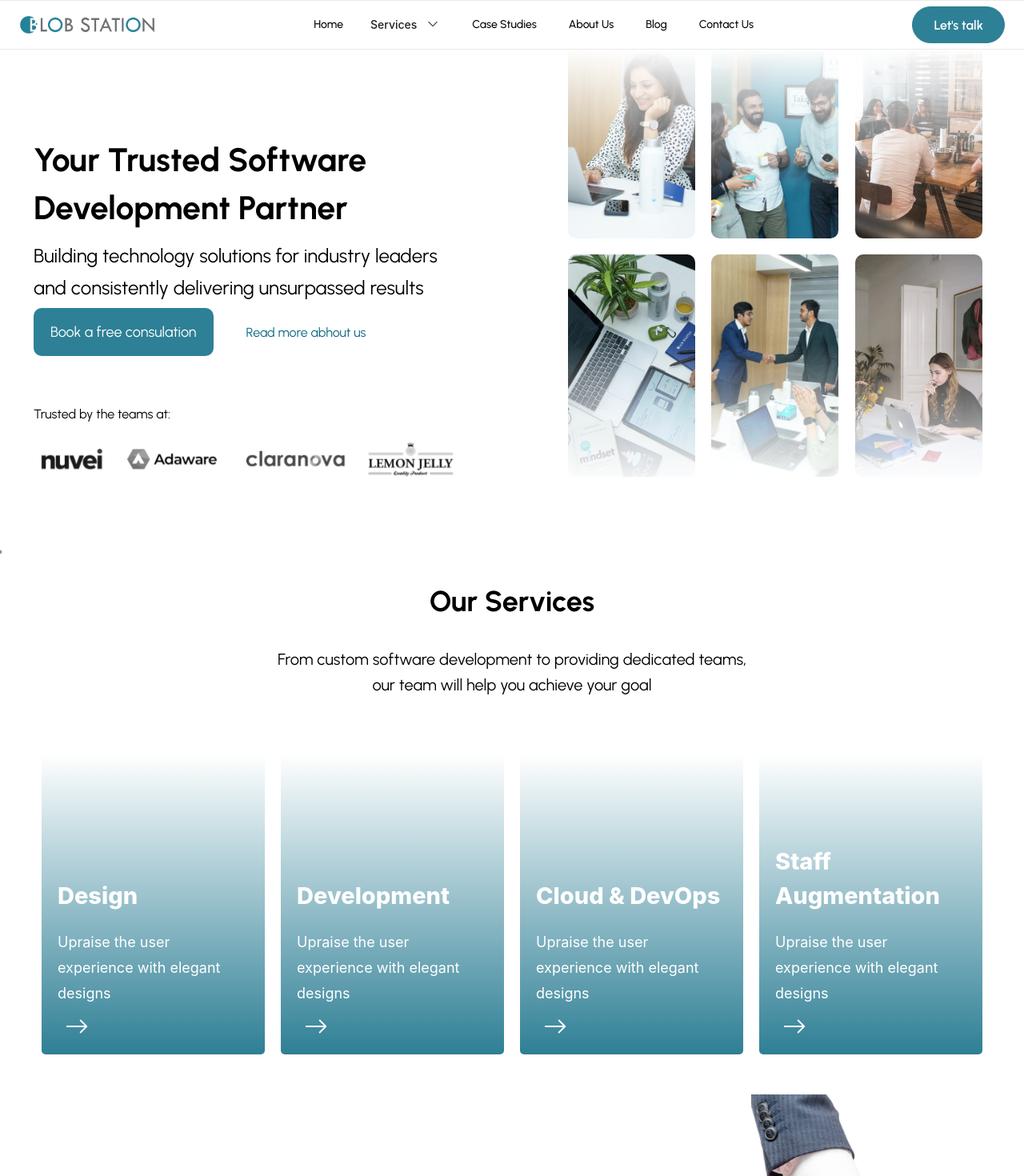
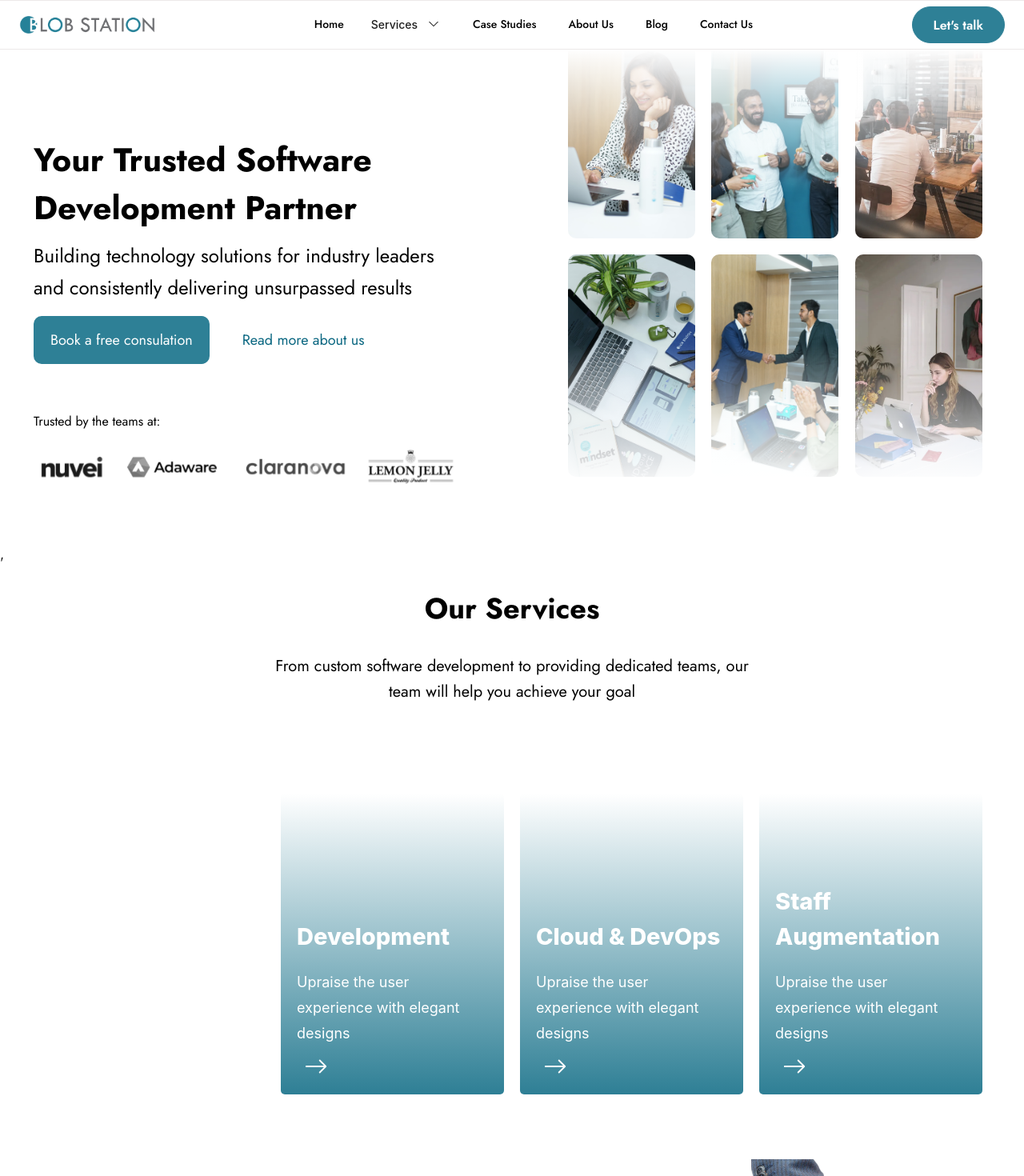
Before and after one commit to rinku455/blobstation-nextjs, a Next.js app: page / in a window 1280 px wide. Shown: the top 1470 px of the page at 80% size. Built offline with nearby package versions, Linux system fonts and the light colour scheme.

Commit message:
fedback, banner-img, service

```diff
--- a/Satoshi_Complete/Fonts/WEB/css/satoshi.css
+++ b/Satoshi_Complete/Fonts/WEB/css/satoshi.css
@@ -90,10 +90,10 @@
 
 
 @font-face {
-  font-family: 'Satoshi-Regular';
-  src: url('../fonts/Satoshi-Regular.woff2') format('woff2'),
-       url('../fonts/Satoshi-Regular.woff') format('woff'),
-       url('../fonts/Satoshi-Regular.ttf') format('truetype');
+  font-family: 'Satoshi_Regular';
+  src: url('../fonts/Satoshi_Regular.woff2') format('woff2'),
+       url('../fonts/Satoshi_Regular.woff') format('woff'),
+       url('../fonts/Satoshi_Regular.ttf') format('truetype');
        font-weight: 400;
        font-display: swap;
        font-style: normal;
--- a/app/about_us_pages/impersetion_slider/page.tsx
+++ b/app/about_us_pages/impersetion_slider/page.tsx
@@ -2,6 +2,7 @@ import React from "react";
 import { Carousel } from "antd";
 import styles from "../../styles/aboutcss.module.css";
 import Image from "next/image";
+
 
 const Impression = () => {
   return (
@@ -16,7 +17,7 @@ const Impression = () => {
             corner. Immerse yourself in the hub of innovation, where
             productivity meets passion.
           </p>
-          <Carousel  autoplay>
+          <Carousel autoplay>
             <div className={styles.office_box}>
               <Image
                 className={styles.office}
@@ -25,7 +26,6 @@ const Impression = () => {
                 height={566}
                 alt=""
               />
-
             </div>
 
             <div className={styles.office_box}>
@@ -73,7 +73,6 @@ const Impression = () => {
                 alt=""
               />
             </div>
-
           </Carousel>
         </div>
       </div>
--- a/app/fast-grow/page.tsx
+++ b/app/fast-grow/page.tsx
@@ -109,7 +109,7 @@ const FastGrow = () => {
                 <div className={styles.gro_Image_box}>
 
                 <Image
-                          className={styles.Image}
+                          className={styles.fast_Img}
                           src="/images/growth.png"
                           width={426}
                           height={426}
--- a/app/layout.tsx
+++ b/app/layout.tsx
@@ -1,9 +1,9 @@
 import Navigation from "./components/naviation";
 import "./globals.css";
-import { Urbanist } from "next/font/google";
+import { Jost } from "next/font/google";
 <link href="https://api.fontshare.com/v2/css?f[]=satoshi@1,900,700,500,301,701,300,501,401,901,400,2&display=swap" rel="stylesheet"/>
 
-const urbanist = Urbanist({ subsets: ["latin"] });
+const jost= Jost ({ subsets: ["latin"] });
 
 
 // import localFont from '@next/font/local'
@@ -21,7 +21,7 @@ export default function RootLayout({
 }) {
   return (
     <html lang="en">
-      <body className={urbanist.className}>
+      <body className={jost.className}>
         <Navigation />
         {children}
       </body>
--- a/app/our_service/page.tsx
+++ b/app/our_service/page.tsx
@@ -17,7 +17,7 @@ const OurServices = () => {
                 <p>From custom software development to providing dedicated teams,
                     our team will help you achieve your goal</p>
         </div>
-        <Row>
+        <Row className={styles.service_row}>
           <Col
             xs={{ span: 24 }}
             sm={{ span: 24 }}
--- a/app/page.tsx
+++ b/app/page.tsx
@@ -32,10 +32,10 @@ export default function Home() {
               </p>
               <div className={styles.btn_box}>
                 <button className={styles.book_btn}>
-                  <Link href="/contacts">Book a free consulation</Link>
+                  <a href="/contacts">Book a free consulation</a>
                 </button>
                 <button className={styles.read_btn}>
-                  <Link href="/aboutus">Read more abhout us</Link>
+                <a href="/aboutus">Read more about us</a>
                 </button>
               </div>
             </div>
@@ -190,17 +190,13 @@ export default function Home() {
 
           <div className={styles.hero_right}>
             <ul className={styles.hero_parent}>
-
               <div className={styles.top_right}></div>
               <div className={styles.bottom_right}></div>
 
-
               <li className={styles.hero_first_li}>
-
+              {/* <Marquee   direction="up" className={styles.hero_marquee}> */}
                 <ul className={styles.hero_child}>
-                  <li>
-
-
+                  <li >
                     <Image
                       className={styles.pic}
                       src="/images/banner1.JPG"
@@ -208,11 +204,8 @@ export default function Home() {
                       height={300}
                       alt=""
                     />
-
                   </li>
                   <li>
-
-
                     <Image
                       className={styles.pic}
                       src="/images/banner2.JPG"
@@ -220,7 +213,6 @@ export default function Home() {
                       height={300}
                       alt=""
                     />
-
                   </li>
                   {/* <li>
                     <Image
@@ -233,11 +225,11 @@ export default function Home() {
 
                     </li> */}
                 </ul>
+                {/* </Marquee> */}
               </li>
               <li>
                 <ul className={styles.hero_child}>
                   <li>
-
                     <Image
                       className={styles.pic}
                       src="/images/banner2-1.png"
@@ -245,8 +237,6 @@ export default function Home() {
                       height={300}
                       alt=""
                     />
-
-
                   </li>
                   <li>
                     <Image
@@ -256,8 +246,6 @@ export default function Home() {
                       height={300}
                       alt=""
                     />
-
-
                   </li>
                   {/* <li>
                      <Image
@@ -280,7 +268,6 @@ export default function Home() {
                       height={300}
                       alt=""
                     />
-
                   </li>
                   <li>
                     <Image
@@ -290,7 +277,6 @@ export default function Home() {
                       height={300}
                       alt=""
                     />
-
                   </li>
                   {/* <li>
                    <Image
@@ -302,7 +288,6 @@ export default function Home() {
                   />
 
                     </li> */}
-
                 </ul>
               </li>
             </ul>
--- a/app/styles/responsive.module.css
+++ b/app/styles/responsive.module.css
@@ -386,7 +386,7 @@
 
 }
 
-.select .ant-select-selector {
+.select .ant_select_selector {
   border: none !important;
   background: #f9f9f9;
   font-size: 18px;
--- a/app/styles/style.module.css
+++ b/app/styles/style.module.css
@@ -204,6 +204,10 @@ border-radius: 5px;
 }
 
 
+.hero_marquee {
+  width:174px ;
+}
+
 .hero_parent {
   display: flex;
   padding: 0;
@@ -215,7 +219,6 @@ border-radius: 5px;
 }
 
 .top_right {
-
   position: absolute;
   top: 51px;
   width: 100%;
@@ -236,6 +239,9 @@ border-radius: 5px;
 
 
 
+
+
+
 .hero_parent li {
   padding: 0;
   margin: 0;
@@ -256,7 +262,30 @@ border-radius: 5px;
   margin: 0px;
 }
 
-.hero_child li img {
+.pic {
+  max-width: 88.58  ;
+  padding: 0px;
+  margin: 10px;
+  height: 278px;
+  object-fit: cover;
+  border-radius: 10px;
+  width: 100%;
+}
+
+.hero_last {
+  padding: 0;
+  margin: 0;
+  ;
+  max-width: 100%;
+  width: 100%;
+}
+
+.hero_last li {
+  padding: 0;
+  margin: 0px;
+}
+
+.pic {
   max-width: 88.58%;
   padding: 0px;
   margin: 10px;
@@ -266,35 +295,28 @@ border-radius: 5px;
   width: 100%;
 }
 
-.hero_last {
-  padding: 0;
-  margin: 0;
-  ;
-  max-width: 100%;
-  width: 100%;
-}
-
-.hero_last li {
-  padding: 0;
-  margin: 0px;
-}
-
-.hero_last li img {
-  max-width: 88.58%;
-  padding: 0px;
-  margin: 10px;
-  height: 278px;
-  object-fit: cover;
-  border-radius: 10px;
-  width: 100%;
-}
-
-
+.hero_first_li  {
+  -webkit-animation: hero_first_li 3s infinite  alternate;
+animation: hero_first_li 10s infinite  alternate;
+}
+.hero_first_li {
+-webkit-animation: first_li 3s   infinite  alternate;
+animation: first_li 10s infinite  alternate;
+}
+@-webkit-keyframes hero_first_li {
+100% { transform: translateY(0px); }
+100% { transform: translateY(10px); }
+}
+@keyframes hero_first_li {
+100% { transform: translateY(0px); }
+100% { transform: translateY(-100px); }
+}
 
 
 .btn_box {
   width: 100%;
   margin: 0;
+  padding-top: 10px ;
 }
 .book_btn {
   height: 60px;
@@ -307,6 +329,8 @@ border-radius: 5px;
   cursor: pointer;
   margin:  5px 20px 0 0 ;
 }
+
+.book_btn a {font-size: 18px;}
 
 .read_btn {
   height: 60px;
@@ -321,6 +345,7 @@ border-radius: 5px;
   margin:  5px 0px 0 0 ;
 }
 
+.read_btn a {font-size: 18px;}
 .hero_content {
   padding: 0 0 50px 0;
 }
@@ -361,7 +386,7 @@ border-radius: 5px;
 }
 
 .service_wrapper p {
-  padding: 20px 0 70px 0px;
+  padding: 20px 0 80px 0px;
   line-height: 32px;
   max-width: 600px;
   width: 100%;
@@ -370,15 +395,11 @@ border-radius: 5px;
   text-align: center;
 }
 
-.service-box1 {
-  background-image:
-  url('../../public/images/service1.png') linear-gradient(rgba(13, 51, 62, 0), #2e7f95);
-  background-size: cover;
-  min-height: 376px;
-  border-radius: 5px;
-  max-width: 100%;
-  width: 100%;
-}
+.service_row {
+  padding: 23px 0   ;
+}
+
+
 
 .service_content1 {
   display: flex;
@@ -412,11 +433,12 @@ border-radius: 5px;
 }
 
 .service_box1 {
-  background-image: linear-gradient(rgba(13, 51, 62, 0), #2e7f95);
+  background-image: linear-gradient(rgba(13, 51, 62, 0), #2e7f95)
+  url('../../public//images/service1.png') ;
   background-size: auto, cover;
   min-height: 376px;
   border-radius: 5px;
-  margin: 0 10px;
+  margin: 8px 10px;
 }
 
 .service_box2 {
@@ -424,7 +446,7 @@ border-radius: 5px;
   background-size: auto, cover;
   min-height: 376px;
   border-radius: 5px;
-  margin: 0 10px;
+  margin:  8px 10px;
 }
 
 .service_box3 {
@@ -432,7 +454,7 @@ border-radius: 5px;
   background-size: cover;
   min-height: 376px;
   border-radius: 5px;
-  margin: 0 10px;
+  margin: 8px 10px;
 }
 
 .service_box4 {
@@ -440,7 +462,7 @@ border-radius: 5px;
   background-size: cover;
   min-height: 376px;
   border-radius: 5px;
-  margin: 0 10px;
+  margin: 8px 10px;
 }
 
 /*************** service wrapper end*************/
@@ -467,7 +489,7 @@ border-radius: 5px;
   padding-right: 47px;
   color: #fff;
   font-size: 18px;
-  font-style: normal;
+  font- : normal;
   font-weight: 500;
   line-height: 32px;
 }
@@ -597,7 +619,7 @@ border-radius: 5px;
 }
 
 .gro_wrapper img {
-  max-width: 100%;
+  max-width: 83%;
   width: 100%;
 }
 
@@ -641,7 +663,7 @@ border-radius: 5px;
 }
 
 .gro_wrapper h1 {
-  margin-top: 20px;
+  margin-top: 0px;
   margin-bottom: 10px;
   font-size: 36px;
   font-weight: 700;
@@ -818,7 +840,7 @@ border-radius: 5px;
 /* ////******Team section start*******.// */
 
 .team_wrapper {
-  padding: 100px 0 50px 0;
+  padding: 70px 0 50px 0;
   margin: 0;
 }
 
@@ -856,6 +878,8 @@ border-radius: 5px;
   width: 100%;
   max-height: 420px;
 }
+
+
 
 .team_content {
   padding: 0;
@@ -919,7 +943,7 @@ border-radius: 5px;
 .dev_left {
   padding: 0 0px 0 60px;
   float: left;
-  max-width: 80%;
+  max-width: 77%;
   width: 100%;
   position: relative;
 }
@@ -1041,7 +1065,7 @@ border-radius: 5px;
 
 .tech_wrapper_p {
   text-align: center;
-  padding: 10px 0;
+  padding: px 0 20px 0;
   margin: 0;
   font-size: 18px;
   font-weight: 400;
@@ -1106,6 +1130,10 @@ display: inline-flex;
     line-height: 52px;
   }
 
+  .gro_wrapper img {
+    max-width: 100%;
+    width: 100%;
+  }
   .team-content {
     padding: 0px 0;
     margin: 0;
```
Also changed, not shown: 1 other file (tests, documents, lock files or other folders). Lines whose indentation alone changed are shown as unchanged.
